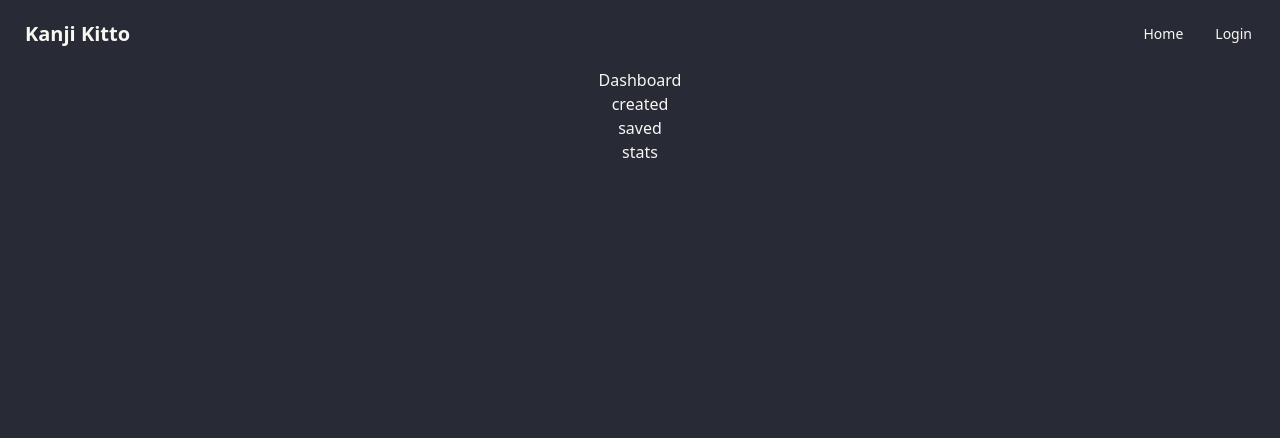
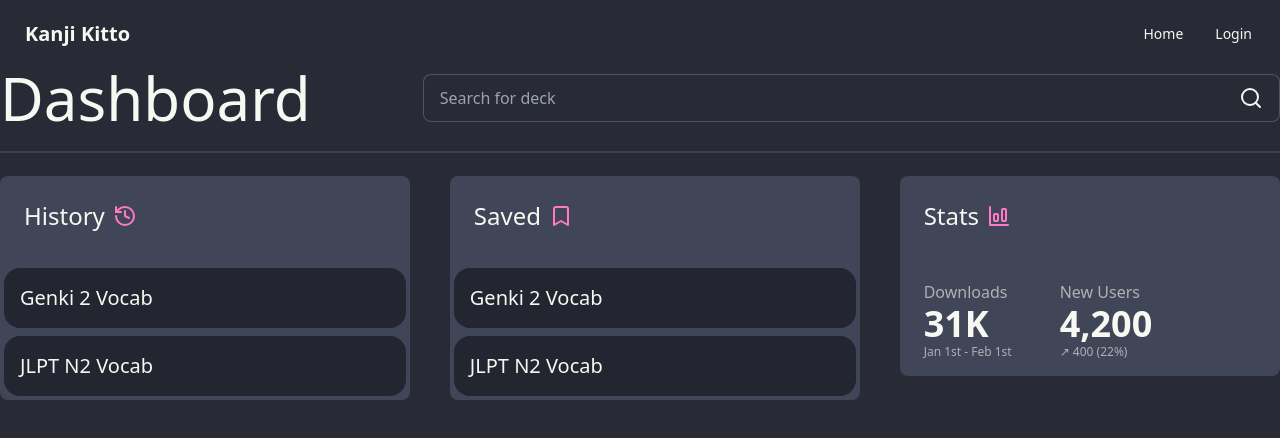
Before and after one commit to benbousquet/kanjikitto, a Next.js app: page /dashboard in a window 1280 px wide. Shown: the top 438 px of the page. Built offline with nearby package versions, Linux system fonts and the light colour scheme; no server answers.

Commit message:
created design for dashboard

```diff
--- a/app/dashboard/page.tsx
+++ b/app/dashboard/page.tsx
@@ -1,16 +1,89 @@
-export default function Dashboard () {
+import { BarChartBig, Bookmark, History, Info, Search } from "lucide-react";
+
+export default function Dashboard() {
   return (
-    <div className="flex flex-col items-center">
-    <p>Dashboard</p>
-      <div>
-        <p>created</p>
+    <div className="flex flex-col lg:max-w-7xl mx-auto">
+      <div className="flex flex-col space-y-5 lg:space-y-0 lg:flex-row items-center lg:space-x-28">
+        <h1 className="text-6xl">Dashboard</h1>
+        <label className="input input-bordered flex items-center gap-2 flex-grow">
+          <input type="text" className="grow" placeholder="Search for deck" />
+          <Search />
+        </label>
       </div>
-      <div>
-        <p>saved</p>
-      </div>
-      <div>
-        <p>stats</p>
+      <div className="divider"></div>
+      <div className="flex flex-col lg:flex-row [&>div]:flex-grow [&>div]:bg-neutral [&>div]:h-96 [&>div]:lg:h-full [&>div]:rounded-lg [&>div]:space-y-2 space-y-10 lg:space-x-10 lg:space-y-0 ">
+        <div>
+          <div className="flex flex-row items-center p-6 space-x-2">
+            <p className="text-2xl">History</p>
+            <History className="text-primary" />
+          </div>
+          <div className="space-y-2 px-1 py-1">
+            <div tabIndex={0} className="collapse bg-base-200">
+              <div className="collapse-title text-xl font-medium">
+                Genki 2 Vocab
+              </div>
+              <div className="collapse-content content-end">
+                <p>Contains all the vocab from Genki 2</p>
+                <button className="btn btn-primary">Study</button>
+              </div>
+            </div>
+            <div tabIndex={0} className="collapse bg-base-200">
+              <div className="collapse-title text-xl font-medium">
+                JLPT N2 Vocab
+              </div>
+              <div className="collapse-content">
+                <p>Contains all the vocab for JLPT N2</p>
+                <button className="btn btn-primary">Study</button>
+              </div>
+            </div>
+          </div>
+        </div>
+        <div>
+          <div className="flex flex-row items-center p-6 space-x-2">
+            <p className="text-2xl">Saved</p>
+            <Bookmark className="text-primary" />
+          </div>
+          <div className="space-y-2 px-1 py-1">
+            <div tabIndex={0} className="collapse bg-base-200">
+              <div className="collapse-title text-xl font-medium">
+                Genki 2 Vocab
+              </div>
+              <div className="collapse-content content-end">
+                <p>Contains all the vocab from Genki 2</p>
+                <button className="btn btn-primary">Study</button>
+              </div>
+            </div>
+            <div tabIndex={0} className="collapse bg-base-200">
+              <div className="collapse-title text-xl font-medium">
+                JLPT N2 Vocab
+              </div>
+              <div className="collapse-content">
+                <p>Contains all the vocab for JLPT N2</p>
+                <button className="btn btn-primary">Study</button>
+              </div>
+            </div>
+          </div>
+        </div>
+        <div>
+          <div className="flex flex-row items-center p-6 space-x-2">
+            <p className="text-2xl">Stats</p>
+            <BarChartBig className="text-primary" />
+          </div>
+          <div className="flex flex-col lg:flex-row flex-wrap">
+            <div className="stat w-fit">
+              <div className="stat-title">Downloads</div>
+              <div className="stat-value">31K</div>
+              <div className="stat-desc">Jan 1st - Feb 1st</div>
+            </div>
+
+            <div className="stat w-fit">
+              <div className="stat-title">New Users</div>
+              <div className="stat-value">4,200</div>
+              <div className="stat-desc">↗︎ 400 (22%)</div>
+            </div>
+          </div>
+        </div>
       </div>
     </div>
-  )
+  );
 }
--- a/app/page.tsx
+++ b/app/page.tsx
@@ -55,14 +55,14 @@ export default async function Home() {
           <div className="flex flex-row justify-center h-5 items-center">
             <ArrowDown />
           </div> */}
-          <div className="stack">
-            <div className="rounded-md bg-neutral p-5">
+          <div className="stack [&>div]:rounded-2xl [&>div]:bg-neutral [&>div]:p-5">
+            <div>
               <KanjiDrawing word={exampleItem} nextItem={null} />
             </div>
-            <div className="rounded-md bg-neutral p-5">
+            <div>
               <KanjiDrawing word={exampleItem} nextItem={null} />
             </div>
-            <div className="rounded-md bg-neutral p-5">
+            <div>
               <KanjiDrawing word={exampleItem} nextItem={null} />
             </div>
           </div>
```
